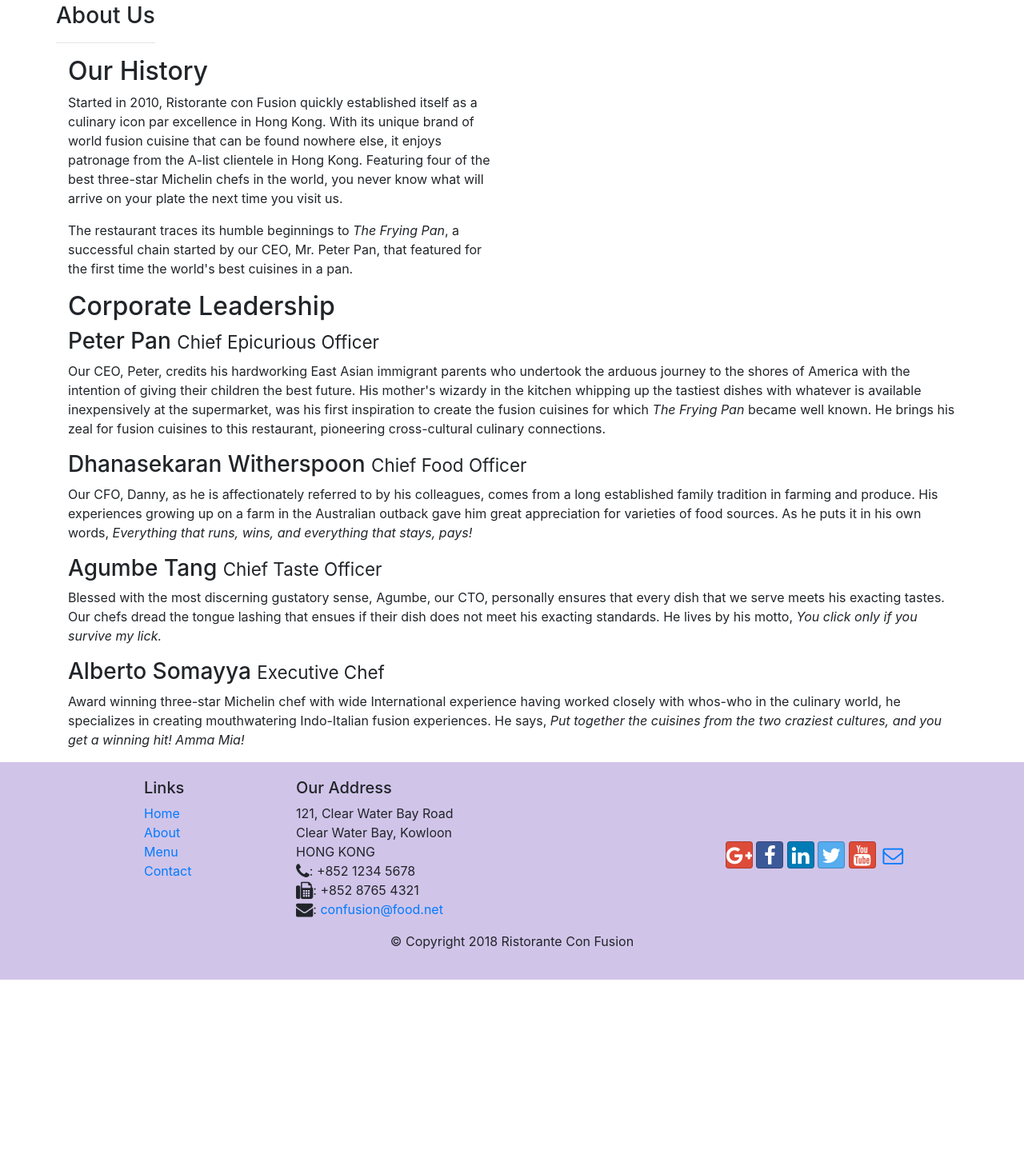
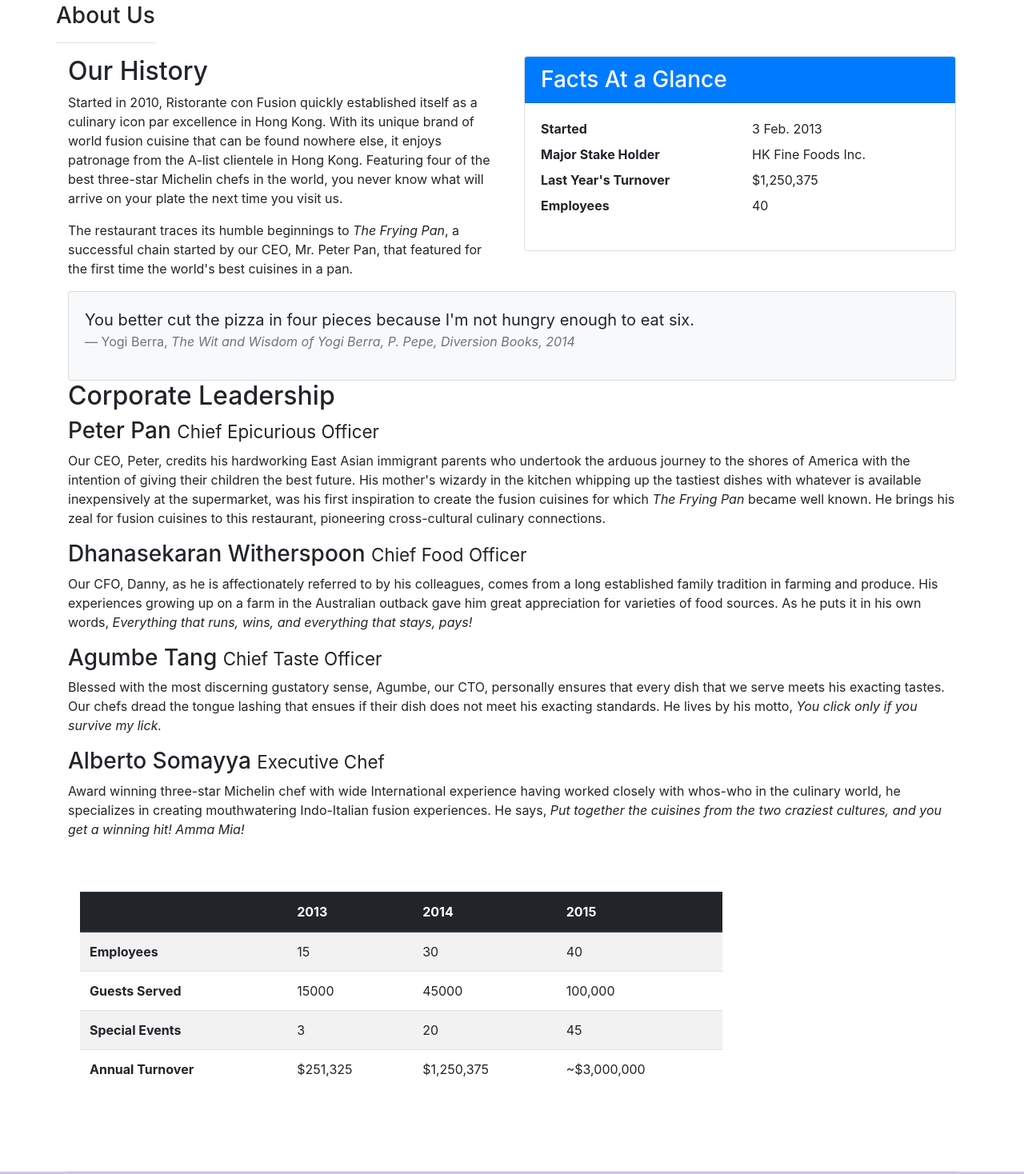
Before and after one commit to coiptit/bootstrap, a website: page aboutus.html in a window 1280 px wide. Shown: the part 395-1863 px from the top of the page at 80% size. Before the commit the page ends 1620 px from the top, so only its background shows below. Drawn offline with nearby package versions, Linux system fonts and the light colour scheme.

Commit message:
Tables and Cards

```diff
--- a/aboutus.html
+++ b/aboutus.html
@@ -107,7 +107,35 @@
             cuisines in a pan.
           </p>
         </div>
-        <div></div>
+        <div class="col-12 col-sm-6">
+          <div class="card">
+            <h3 class="card-header bg-primary text-white">Facts At a Glance</h3>
+            <div class="card-body">
+              <dl class="row">
+                <dt class="col-6">Started</dt>
+                <dd class="col-6">3 Feb. 2013</dd>
+                <dt class="col-6">Major Stake Holder</dt>
+                <dd class="col-6">HK Fine Foods Inc.</dd>
+                <dt class="col-6">Last Year's Turnover</dt>
+                <dd class="col-6">$1,250,375</dd>
+                <dt class="col-6">Employees</dt>
+                <dd class="col-6">40</dd>
+              </dl>
+            </div>
+          </div>
+        </div>
+        <div class="col-12">
+          <div class="card card-body bg-light">
+              <blockquote class="blockquote">
+                  <p class="mb-0">You better cut the pizza in four pieces because
+                      I'm not hungry enough to eat six.</p>
+                  <footer class="blockquote-footer">Yogi Berra,
+                      <cite title="Source Title">The Wit and Wisdom of Yogi Berra,
+                      P. Pepe, Diversion Books, 2014</cite>
+                  </footer>
+              </blockquote>
+          </div>
+      </div>
       </div>
 
       <div class="row">
@@ -156,6 +184,49 @@
             >
           </p>
         </div>
+      </div>
+      <div class="row row-content">
+        <div class="col-12 col-sm-9">
+          <div class="table-responsive">
+            <table class="table table-striped">
+              <thead class="thead-dark">
+                <tr>
+                  <th>&nbsp;</th>
+                  <th>2013</th>
+                  <th>2014</th>
+                  <th>2015</th>
+                </tr>
+              </thead>
+              <tbody>
+                <tr>
+                  <th>Employees</th>
+                  <td>15</td>
+                  <td>30</td>
+                  <td>40</td>
+                </tr>
+                <tr>
+                  <th>Guests Served</th>
+                  <td>15000</td>
+                  <td>45000</td>
+                  <td>100,000</td>
+                </tr>
+                <tr>
+                  <th>Special Events</th>
+                  <td>3</td>
+                  <td>20</td>
+                  <td>45</td>
+                </tr>
+                <tr>
+                  <th>Annual Turnover</th>
+                  <td>$251,325</td>
+                  <td>$1,250,375</td>
+                  <td>~$3,000,000</td>
+                </tr>
+              </tbody>
+            </table>
+          </div>
+        </div>
+        <div class="col-12 col-sm-3"></div>
       </div>
     </div>
 
```
